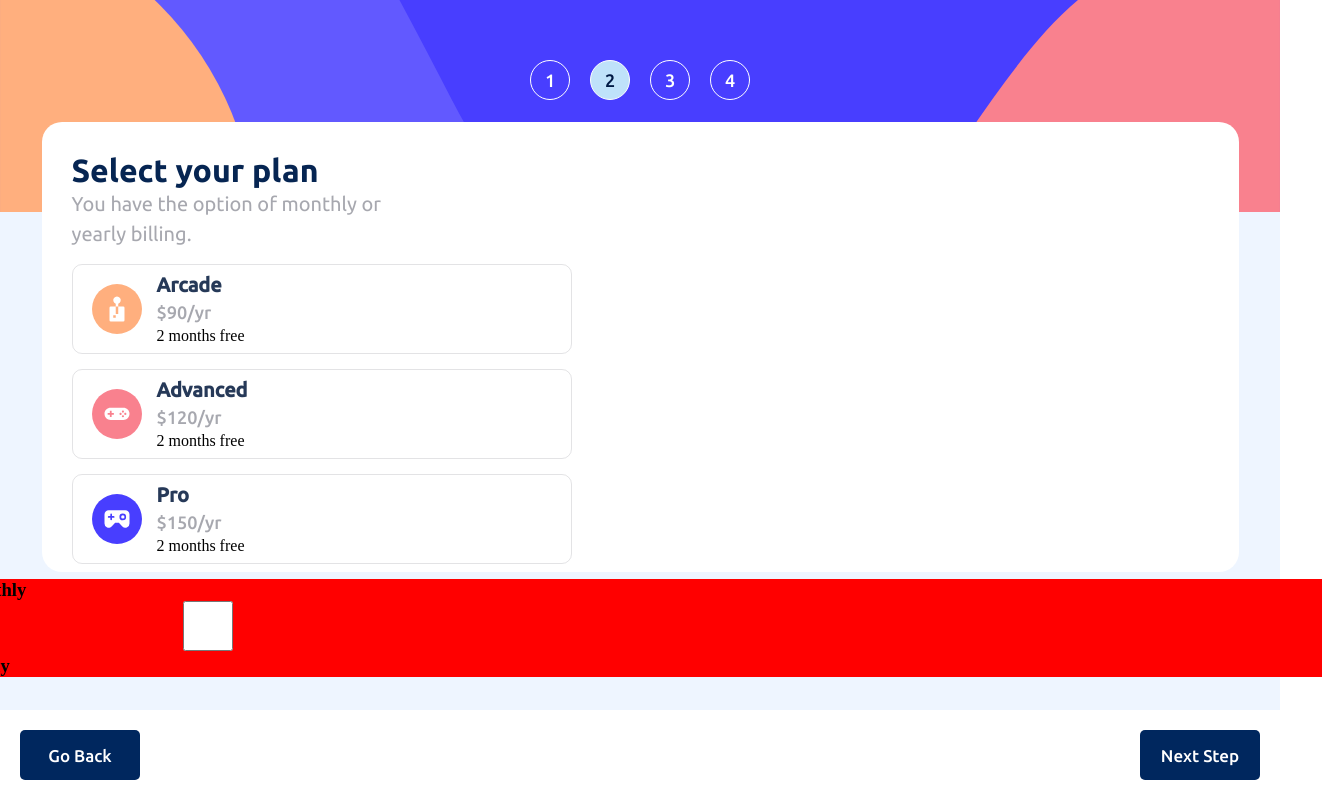
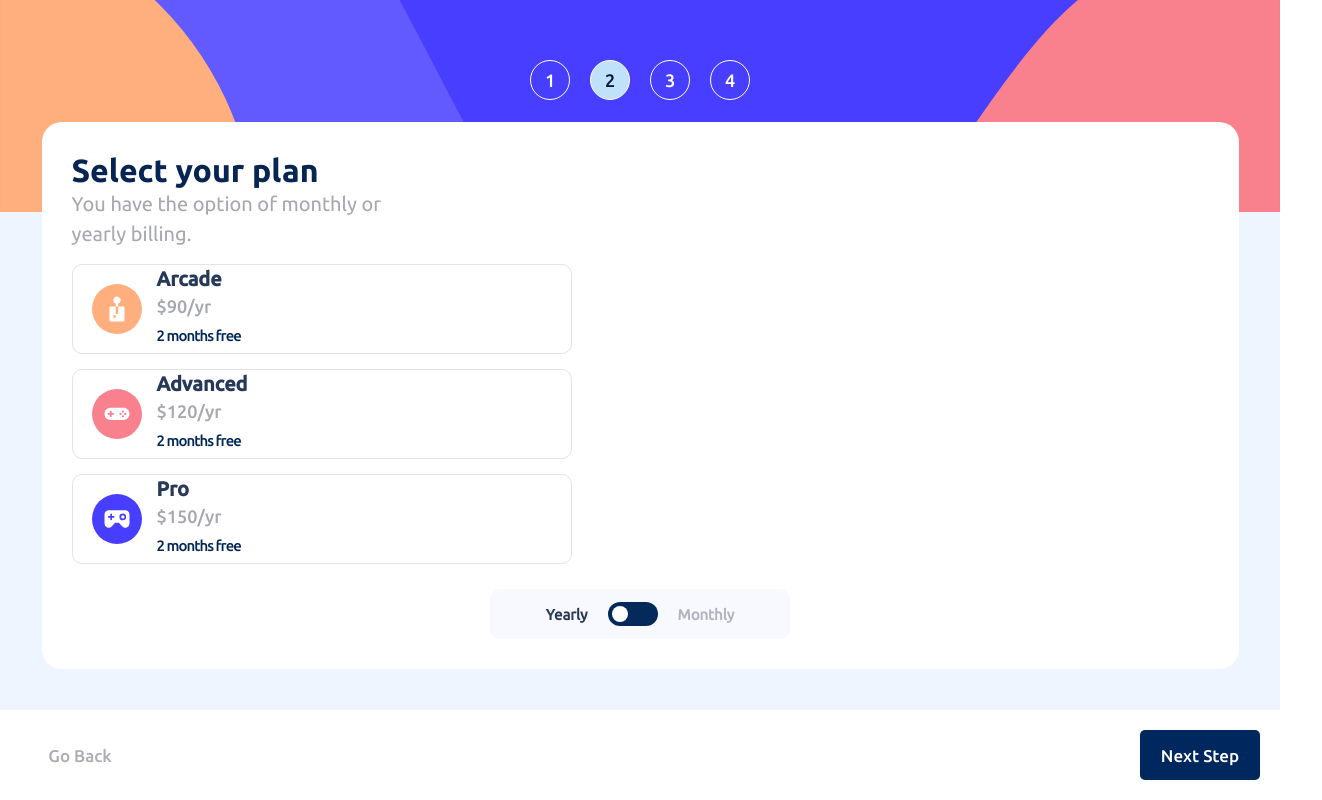
Before and after one commit to Pir4a/multi-stepForm, a React (Vite) app: page / in a window 1280 px wide. Both pictures are taken after typing "Sample", "Sample", "Sample" into the empty fields and a click on the button "Next Step". Shown: the whole page, 1322 px wide, since content can reach past the window. Built offline with nearby package versions, Linux system fonts and the light colour scheme; the HTML template or start-up script is replaced by a standard one.

Commit message:
adding code

```diff
--- a/src/App.scss
+++ b/src/App.scss
@@ -31,7 +31,8 @@
 }
 .formcontainer {
   padding: 10px;
-  height: 67dvh;
+  min-height: 67dvh;
+  height: auto;
   display: flex;
   flex-direction: column;
   align-items: center;
@@ -78,7 +79,8 @@
     align-items: flex-start;
     gap: 15px;
     width: 95%;
-    height: 450px;
+    min-height: 450px;
+    height: auto;
     flex-direction: column;
 
     h1 {
@@ -143,6 +145,10 @@
         font-family: FontMed;
         font-size: 17px;
       }
+      .prevbtn {
+        background-color: transparent;
+        color: #acadb2;
+      }
     }
   }
 }
--- /dev/null
+++ b/src/components/StepThree.scss
@@ -0,0 +1,44 @@
+.checkboxgrid {
+  width: 100%;
+  height: 150%;
+  display: grid;
+  grid-template-rows: repeat(3, 1fr);
+  grid-template-columns: 1;
+  grid-gap: 15px;
+  background-color: white;
+
+  .addon {
+    display: flex;
+    justify-content: space-between;
+    align-items: center;
+    height: 70px;
+    width: 330px;
+    gap: 20px;
+
+    .text {
+      width: 70%;
+      display: flex;
+      align-items: start;
+
+      flex-direction: column;
+      h2 {
+        font-family: FontBold;
+        font-size: 19px;
+        color: #223950;
+      }
+      p {
+        font-family: FontMed;
+        font-size: 15px;
+        color: #c1c0c4;
+      }
+    }
+  }
+
+  .addons {
+    width: 20px;
+  }
+}
+
+.addon + input[type="checkbox"]:checked {
+  outline: 28px solid #1c6ea4;
+}
--- a/src/components/StepThree.tsx
+++ b/src/components/StepThree.tsx
@@ -1,4 +1,5 @@
 import { planOptions } from "../App"
+import "./StepThree.scss"
 
 type PlanData = {
   month: boolean
@@ -25,6 +26,7 @@ export function StepThree({
     <>
       <h1>Pick add-ons</h1>
       <p>Add-ons help enhance your gaming experience.</p>
+      <div className="checkboxgrid">
         <div className="addon">
           <input
             type="checkbox"
@@ -32,7 +34,7 @@ export function StepThree({
             className="addons"
             onChange={(e) => updateFields({ isOnline: e.target.checked })}
           />
-        <div>
+          <div className="text">
             <h2>Online service</h2>
             <p>Access to multiplayer games</p>
           </div>
@@ -51,7 +53,7 @@ export function StepThree({
             className="addons"
             onChange={(e) => updateFields({ isLarger: e.target.checked })}
           />
-        <div>
+          <div className="text">
             <h2>Larger storage</h2>
             <p>Extra 1TB of cloud save</p>
           </div>
@@ -70,7 +72,7 @@ export function StepThree({
             className="addons"
             onChange={(e) => updateFields({ isCustomizable: e.target.checked })}
           />
-        <div>
+          <div className="text">
             <h2>Customizable profile</h2>
             <p>Custom theme on your profile</p>
           </div>
@@ -82,6 +84,7 @@ export function StepThree({
             </span>
           </div>
         </div>
+      </div>
     </>
   )
 }
--- a/src/components/StepTwo.scss
+++ b/src/components/StepTwo.scss
@@ -1,6 +1,6 @@
 .gridcontainer {
   width: 100%;
-  height: 100%;
+  height: 150%;
   display: grid;
   grid-template-rows: repeat(3, 1fr);
   grid-template-columns: 1;
@@ -9,7 +9,8 @@
 
   .plancontainer {
     position: relative;
-    height: 90px;
+    min-height: 90px;
+    height: auto;
     width: 100%;
     display: flex;
     justify-content: start;
@@ -25,6 +26,12 @@
     p {
       font-family: FontMed;
       font-size: 18px;
+    }
+    .free {
+      font-family: FontMed;
+      font-size: 15px;
+      color: #002757;
+      letter-spacing: -1px;
     }
     img {
       margin-left: 20px;
@@ -47,8 +54,78 @@
   }
 }
 .monthly-or-yearly {
-  background-color: red;
-  height: 100px;
-  width: 120%;
-  margin-left: -10%;
+  gap: 20px;
+  margin: auto;
+  margin-top: 10px;
+  border-radius: 10px;
+  display: flex;
+  align-items: center;
+  justify-content: center;
+  background-color: #f8f9fe;
+  height: 50px;
+  width: 300px;
+
+  h3 {
+    font-size: 15px;
+    font-family: FontReg;
+    color: #b4b4c0;
+  }
+
+  .activeslider {
+    color: #283a53;
+  }
+
+  .switch {
+    position: relative;
+    display: inline-block;
+    width: 50px;
+    height: 24px;
+    margin: auto;
+    margin-left: 0;
+    margin-right: 0;
+    input {
+      opacity: 0;
+      width: 0;
+      height: 0;
+    }
+    .sliderspan {
+      border-radius: 24px;
+      position: absolute;
+      cursor: pointer;
+      top: 0;
+      left: 0;
+      right: 0;
+      bottom: 0;
+      background-color: #042a5b;
+      -webkit-transition: 0.4s;
+      transition: 0.4s;
+    }
+
+    .sliderspan:before {
+      border-radius: 50%;
+      position: absolute;
+      content: "";
+      height: 16px;
+      width: 16px;
+      left: 4px;
+      bottom: 4px;
+      background-color: white;
+      -webkit-transition: 0.4s;
+      transition: 0.4s;
+    }
+
+    input:checked + .sliderspan {
+      background-color: #042a5b;
+    }
+
+    input:focus + .sliderspan {
+      box-shadow: 0 0 1px #042a5b;
+    }
+
+    input:checked + .sliderspan:before {
+      -webkit-transform: translateX(26px);
+      -ms-transform: translateX(26px);
+      transform: translateX(26px);
+    }
+  }
 }
--- a/src/components/StepTwo.tsx
+++ b/src/components/StepTwo.tsx
@@ -40,7 +40,7 @@ export function StepTwo({ plan, updateFields, month }: PlanFormProps) {
                 ? `$${planOptions.Arcade.monthly}/mo`
                 : `$${planOptions.Arcade.yearly}/yr`}
             </p>
-            <span>{month ? "" : "2 months free"}</span>
+            <p className="free">{month ? "" : "2 months free"}</p>
           </div>
         </div>
 
@@ -60,7 +60,7 @@ export function StepTwo({ plan, updateFields, month }: PlanFormProps) {
                 ? `$${planOptions.Advanced.monthly}/mo`
                 : `$${planOptions.Advanced.yearly}/yr`}
             </p>
-            <span>{month ? "" : "2 months free"}</span>
+            <p className="free">{month ? "" : "2 months free"}</p>
           </div>
         </div>
 
@@ -80,19 +80,22 @@ export function StepTwo({ plan, updateFields, month }: PlanFormProps) {
                 ? `$${planOptions.Pro.monthly}/mo`
                 : `$${planOptions.Pro.yearly}/yr`}
             </p>
-            <span>{month ? "" : "2 months free"}</span>
+            <p className="free">{month ? "" : "2 months free"}</p>
           </div>
         </div>
-      </div>
-
         <div className="monthly-or-yearly">
-        <h3>Monthly</h3>
+          {month ? <h3>Yearly</h3> : <h3 className="activeslider">Yearly</h3>}
+          <label className="switch">
             <input
+              className="slider"
               type="checkbox"
               name="planmonth"
               onChange={(e) => updateFields({ month: e.target.checked })}
             />
-        <h3>Yearly</h3>
+            <span className="sliderspan"></span>
+          </label>
+          {month ? <h3 className="activeslider">Monthly</h3> : <h3>Monthly</h3>}
+        </div>
       </div>
     </>
   )
```
Lines whose indentation alone changed are shown as unchanged.
